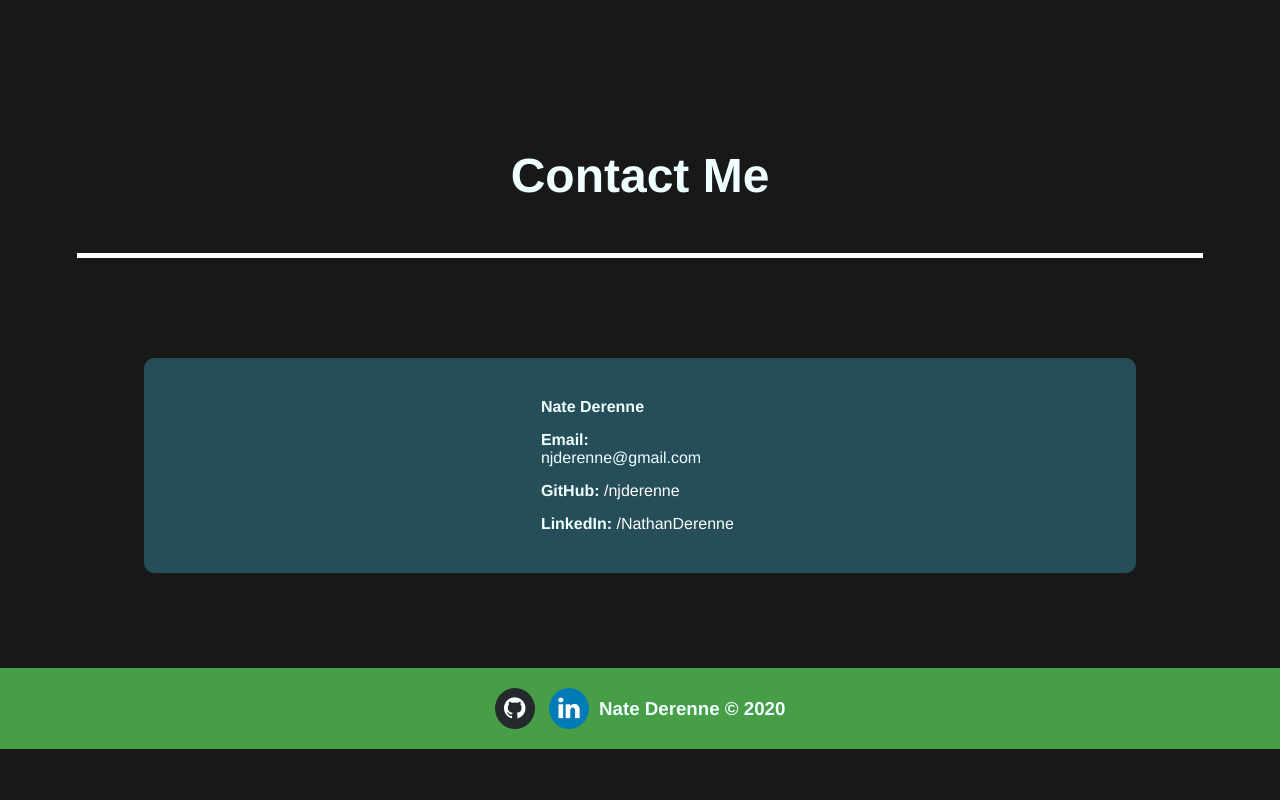
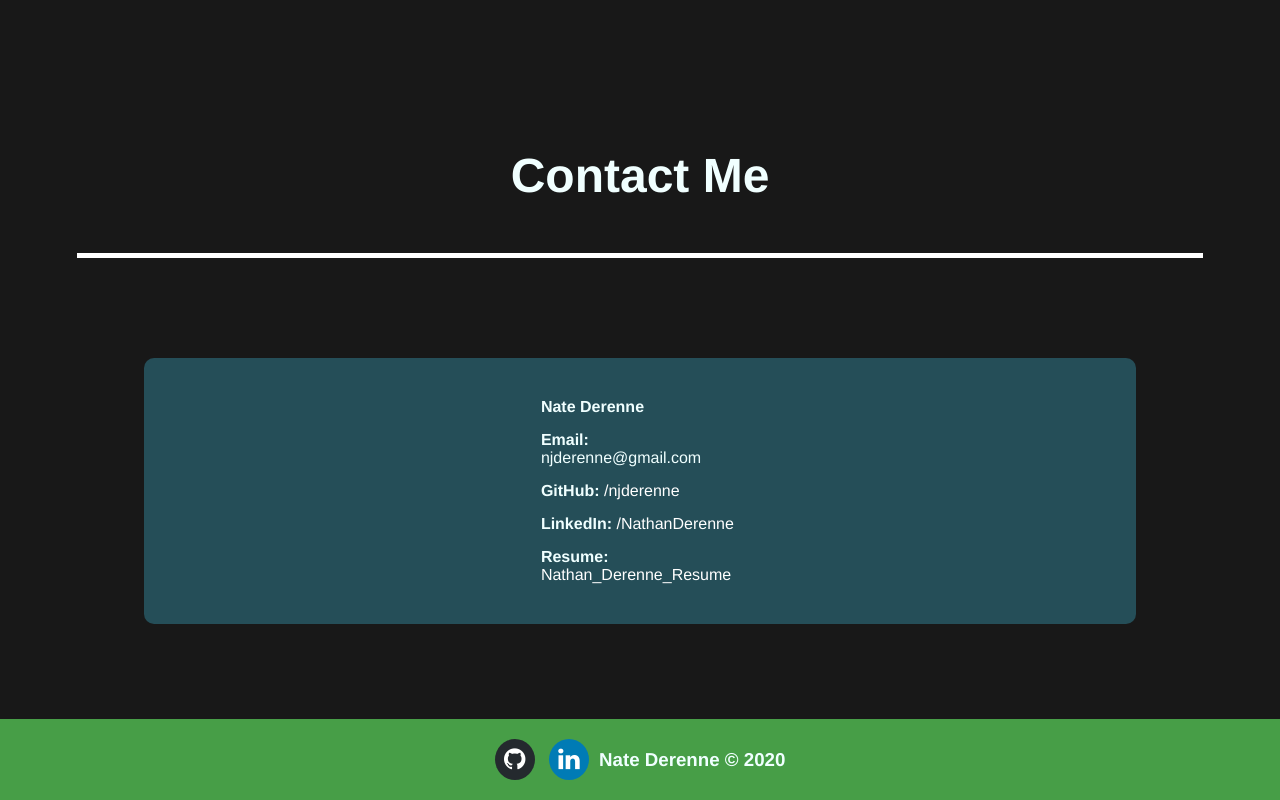
Before and after one commit to njderenne/challenge-two, a plain HTML site: page index.html in a window 1280 px wide. Shown: the part 3485-4285 px from the top of the page. Before the commit the page ends 4234 px from the top, so only its background shows below. Drawn offline with Linux system fonts and the light colour scheme.

Commit message:
added resume

```diff
--- a/index.html
+++ b/index.html
@@ -22,7 +22,7 @@
                     <a href="#contact-me">Contact Me</a>
                 </li>
                 <li>
-                    <a href="#">Resume</a>
+                    <a href="/assets/files/Nathan_Derenne_01_21.pdf" target="_blank" download="Nathan_Derenne_Resume">Resume</a>
                 </li>
             </ul>
         </nav>
@@ -153,6 +153,7 @@
             <p><span>Email:</span> njderenne@gmail.com</p>
             <p><span>GitHub:</span><a href="https://github.com/njderenne" target="_blank"> /njderenne</a></p>
             <p><span>LinkedIn:</span><a href="https://www.linkedin.com/in/nathan-derenne-1939801b3/" target="_blank"> /NathanDerenne</a></p>
+            <p><span>Resume: </span><a href="/assets/files/Nathan_Derenne_01_21.pdf" target="_blank" download="Nathan_Derenne_Resume">Nathan_Derenne_Resume</a></p>
         </div>
     </section>
 
```
Also changed, not shown: 1 other file.
